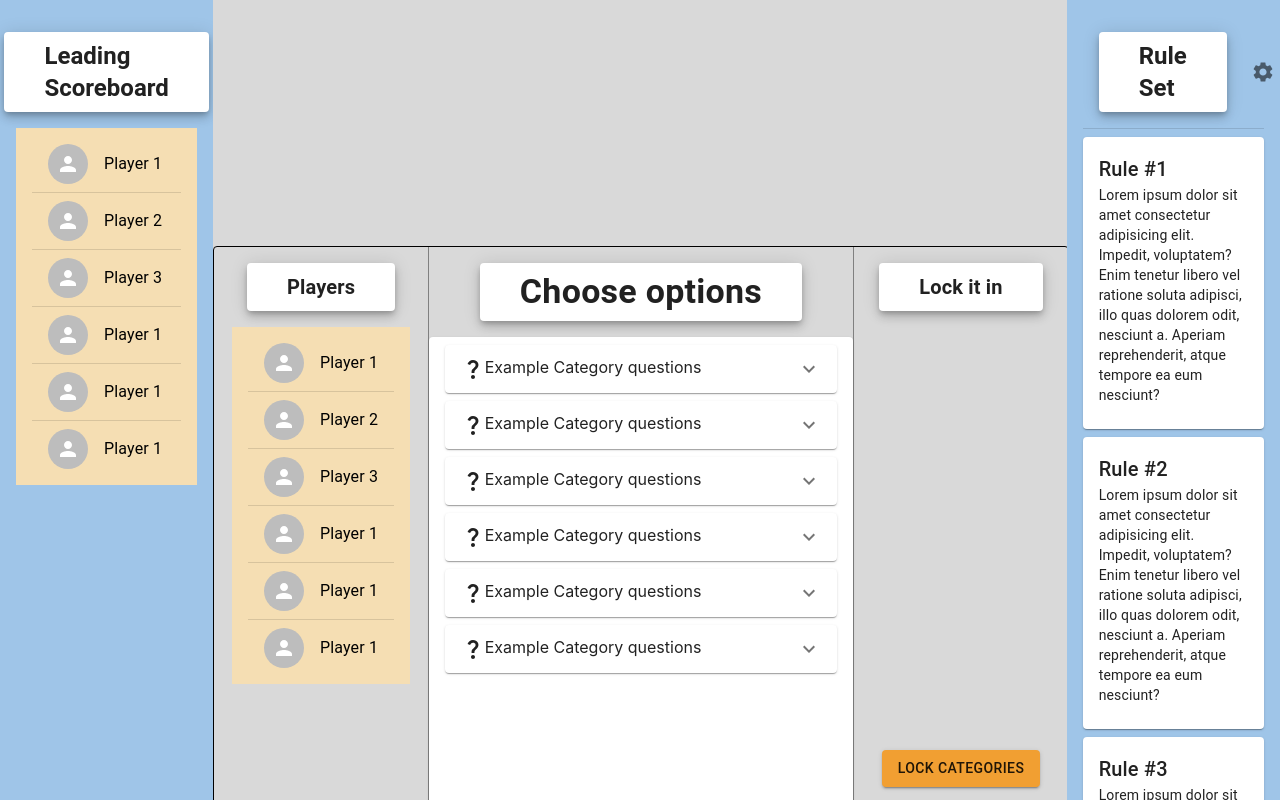
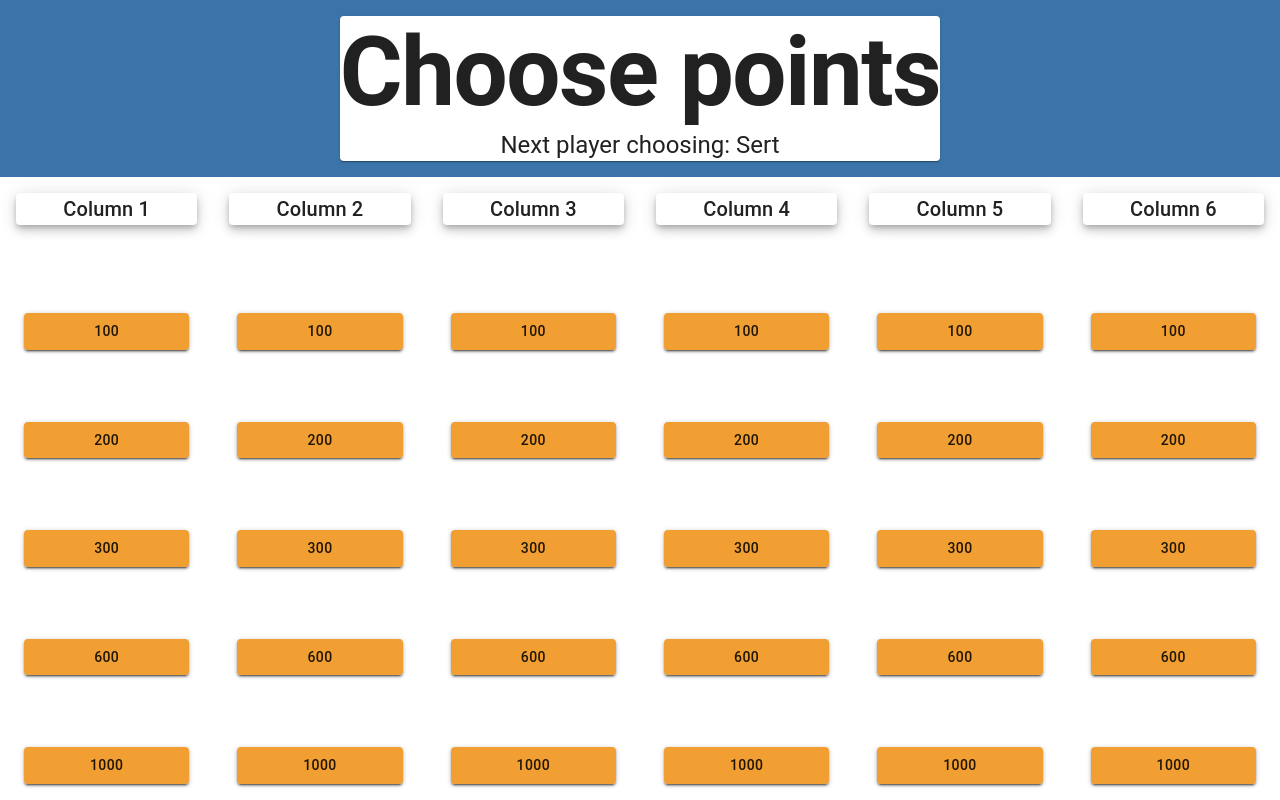
Before and after one commit to The-Older-Ones/frontend-project, a React (Create React App) app: page / in a window 1280 px wide. Shown: the top 800 px of the page. Built offline with nearby package versions, Linux system fonts and the light colour scheme; no server answers.

Commit message:
Update App.js

```diff
--- a/src/App.js
+++ b/src/App.js
@@ -7,8 +7,8 @@ import { QuizPage } from "./components/quizPageComponent/QuizPage";
 function App() {
 	return (
 		<div className='App'>
-			<LobbyPageLayout />
-			{/* <PointSelectionPageLayout /> */}
+			{/* <LobbyPageLayout /> */}
+			<PointSelectionPageLayout />
 			{/* <LandingPage /> */}
 			{/* <QuizPage/> */}
 		</div>
```
